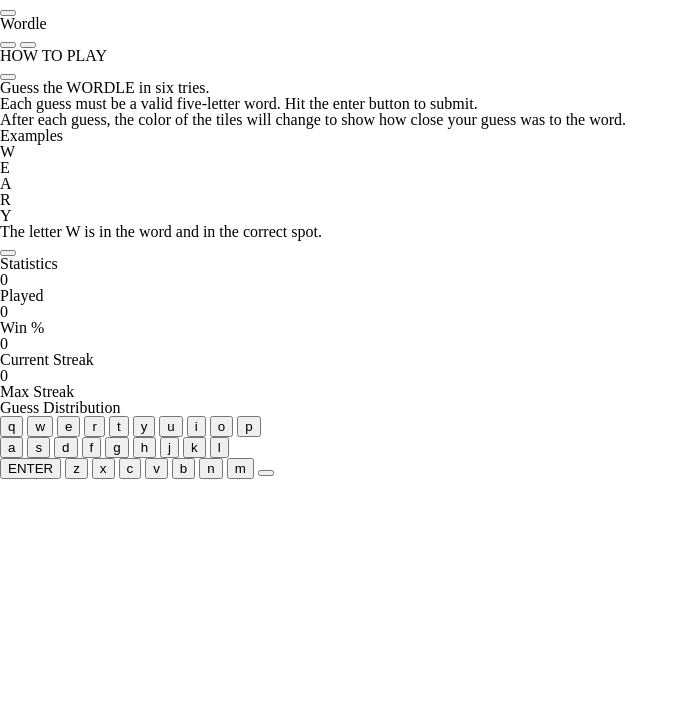
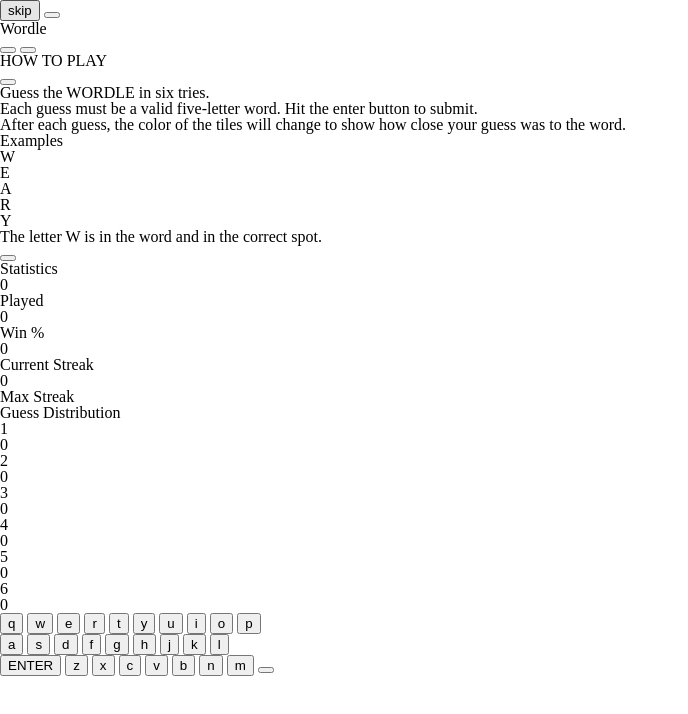
Before and after one commit to ben-casson/Woordle, a website built with webpack: page dist/index.html in a window 1280 px wide. Shown: the whole page, without its empty margins (0-688 px from the left). Built offline with nearby package versions, Linux system fonts and the light colour scheme.

Commit message:
Add skip button

```diff
--- a/dist/index.html
+++ b/dist/index.html
@@ -12,12 +12,18 @@
     <!-- example use of changing theme -->
     <!-- <button class="mobile theme-button light" onclick="setTheme('light')"> -->
 
-        <div id="site-wrapper">
+        <div id="site-container">
 
+            <!--
+                Site Header
+             -->
             <header>
-                <button id="help-button" aria-label="Help">
-                    <!-- svg -->
-                </button>
+                <div class="menu-left">
+                    <button class="skip-button">skip</button>
+                    <button id="help-button" aria-label="Help">
+                        <!-- svg -->
+                    </button>
+                </div>
                 <h1 class="title">Wordle</h1>
                 <div class="menu-right">
                     <button id="statistics-button" aria-label="Statistics">
@@ -29,6 +35,9 @@
                 </div>
             </header>
 
+            <!--
+                Instructions Menu
+             -->
             <div id="help-container">
                 <div class="content">
                     <header>
@@ -63,6 +72,10 @@
                     </section>
                 </div>
             </div>
+
+            <!--
+                Statistics
+             -->
             <div class="statistics-container">
                 <div class="content">
                     <button class="close-button">
@@ -89,15 +102,48 @@
                             </div>
                         </div>
                         <h1>Guess Distribution</h1>
-
+                        <div class="guess-distribution-container">
+                            <div class="row">
+                                <div class="guess">1</div>
+                                <div class="graph">0</div>
+                            </div>
+                            <div class="row">
+                                <div class="guess">2</div>
+                                <div class="graph">0</div>
+                            </div>
+                            <div class="row">
+                                <div class="guess">3</div>
+                                <div class="graph">0</div>
+                            </div>
+                            <div class="row">
+                                <div class="guess">4</div>
+                                <div class="graph">0</div>
+                            </div>
+                            <div class="row">
+                                <div class="guess">5</div>
+                                <div class="graph">0</div>
+                            </div>
+                            <div class="row">
+                                <div class="guess">6</div>
+                                <div class="graph">0</div>
+                            </div>
+                        </div>
                     </div>
                 </div>
             </div>
+
+            <!--
+                Settings
+             -->
             <div class="settings-container">
                 <div class="content">
 
                 </div>
             </div>
+
+            <!--
+                Game
+             -->
             <div class="game-container">
                 <div class="gameboard-container">
                     <div class="gameboard">
@@ -145,6 +191,10 @@
                         </div>
                     </div>
                 </div>
+
+                <!--
+                    Keyboard
+                 -->
                 <div class="keyboard-container">
                     <div class="keyboard">
                         <div class="row">
```
